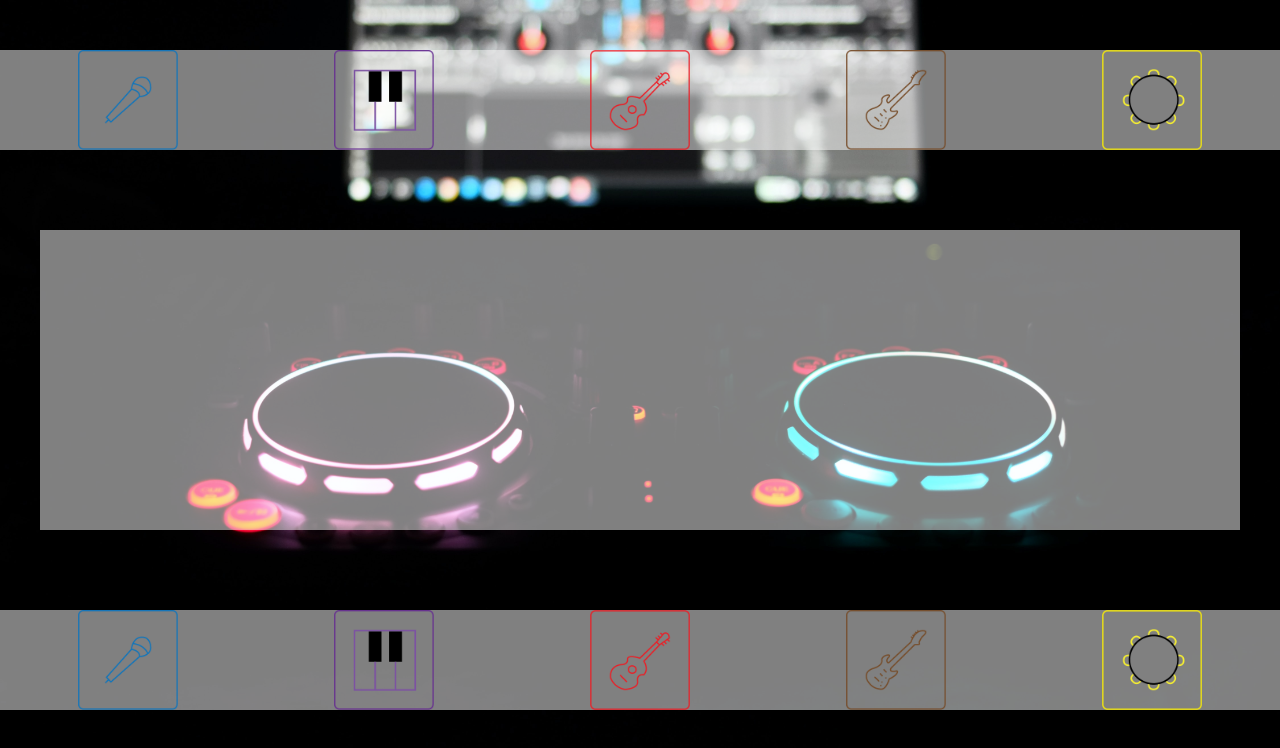
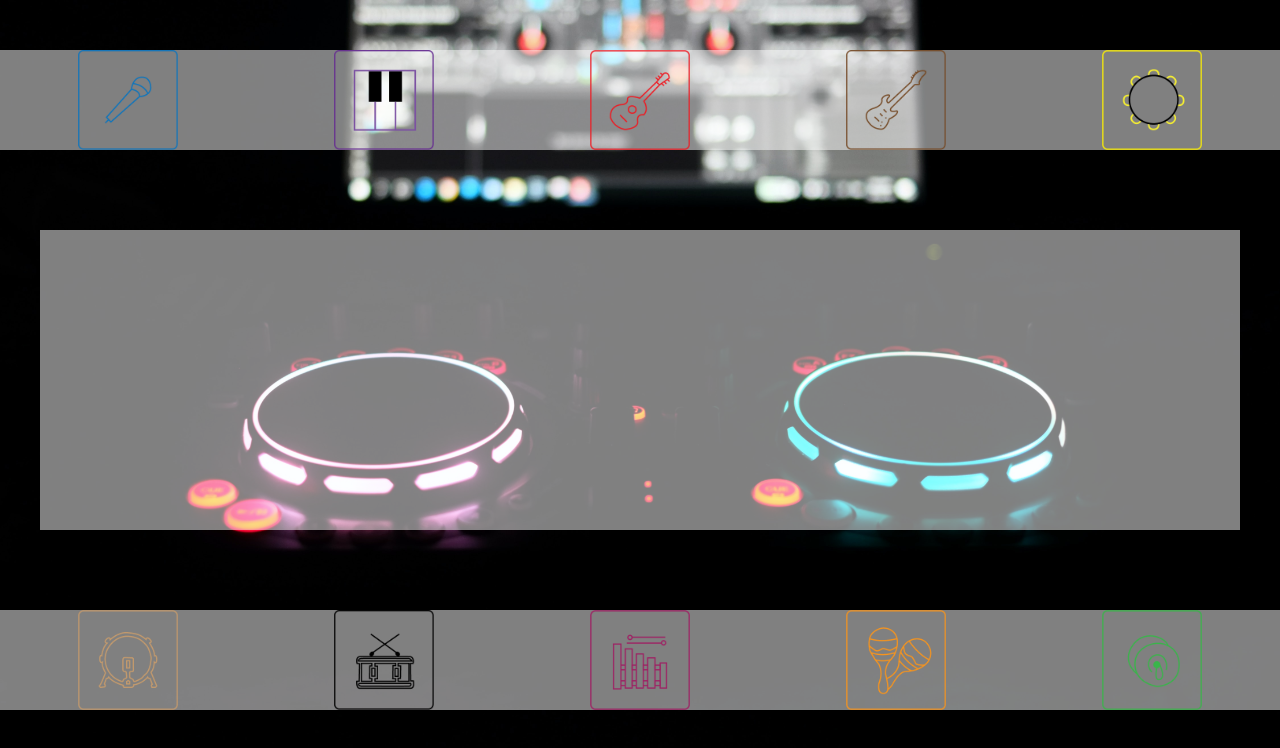
Before and after one commit to HHL008/Lee_Hwanghoe_Music_Mixer, a plain HTML site: page index.html in a window 1280 px wide. Drawn offline with Linux system fonts and the light colour scheme.

Commit message:
updated html file for the music mixer checkpoint2

```diff
--- a/index.html
+++ b/index.html
@@ -21,15 +21,19 @@
     </section>
 
     <section id="dropSection">
-
+      <div class="icondrop"></div>
+      <div class="icondrop"></div>
+      <div class="icondrop"></div>
+      <div class="icondrop"></div>
+      <div class="icondrop"></div>
     </section>
 
     <section id="mIcon2">
-      <img src="images/mic.png" alt="Microphone">
-      <img src="images/keyboard.png" alt="Keyboard">
-      <img src="images/acuguitar.png" alt="Acousticguitar">
-      <img src="images/baseguitar.png" alt="Baseguitar">
-      <img src="images/tambourine.png" alt="Tambourine">
+      <img src="images/bass_drum.png" alt="Bass Drum">
+      <img src="images/drum.png" alt="Drum">
+      <img src="images/xylophone.png" alt="Xylophone">
+      <img src="images/maracas.png" alt="Maracas">
+      <img src="images/cymbals.png" alt="Cymbals">
     </section>
   </main>
 <script src="js/main.js"></script>
```
